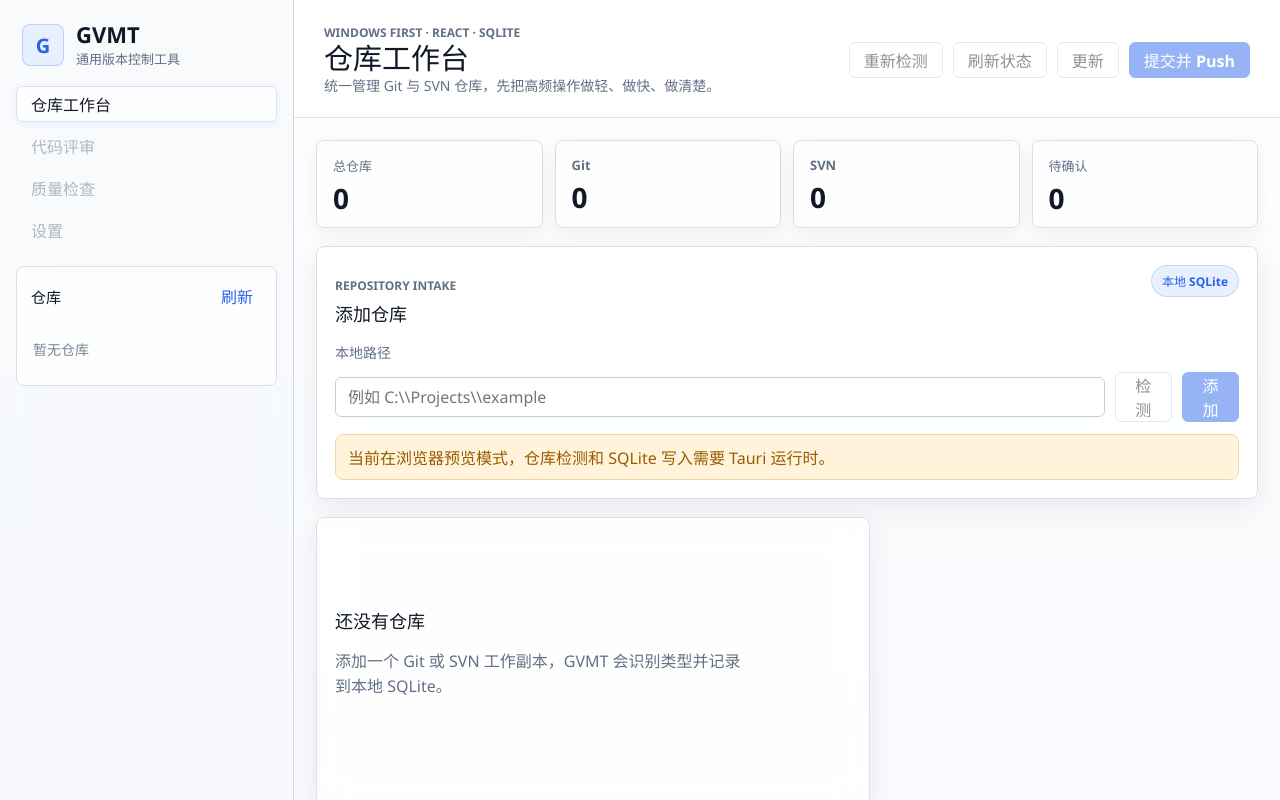
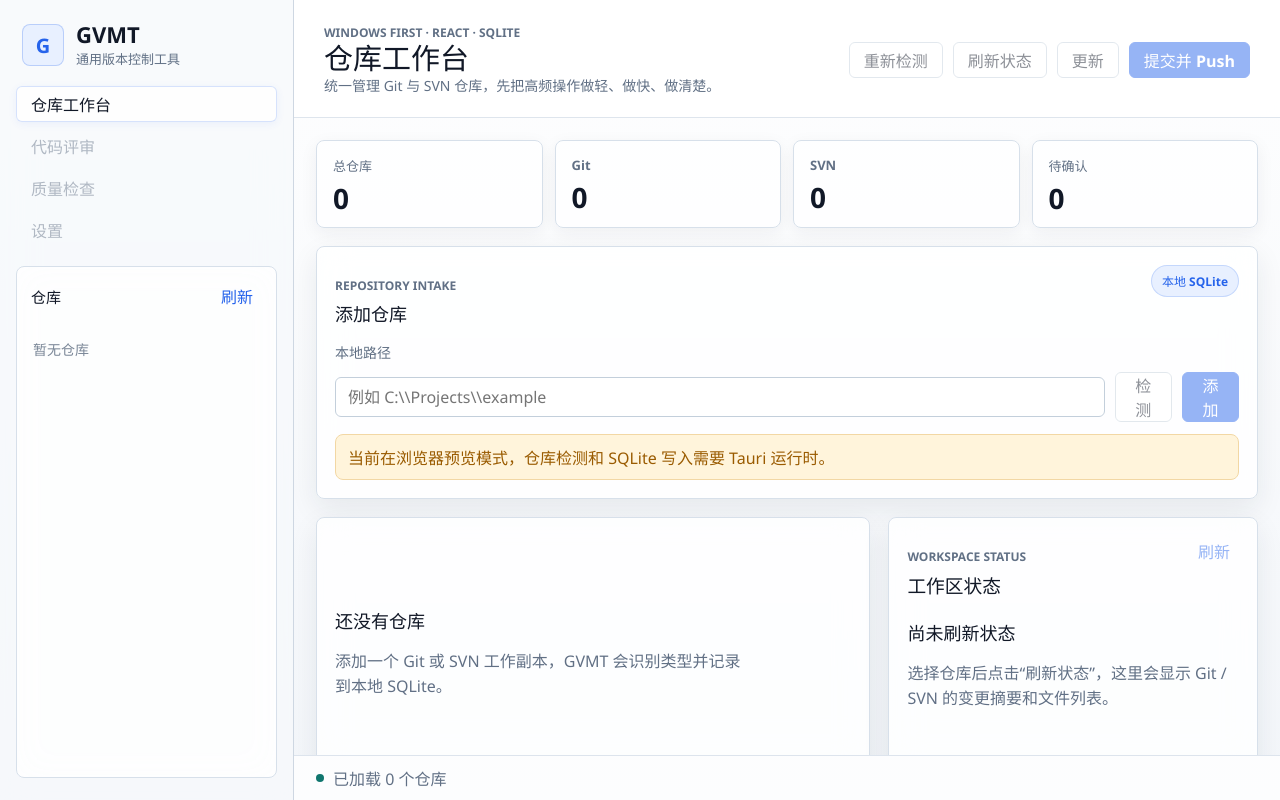
Before and after one commit to FlowerDrunk/GVMT, a React (Vite) app: page / in a window 1280 px wide. Shown: the top 800 px of the page. Built offline with nearby package versions, Linux system fonts and the light colour scheme.

Commit message:
优化状态提示和滚动布局

```diff
--- a/src/styles.css
+++ b/src/styles.css
@@ -33,10 +33,15 @@
 body {
   margin: 0;
   min-width: 960px;
-  min-height: 100vh;
+  height: 100vh;
+  overflow: hidden;
   background:
     linear-gradient(180deg, rgba(255, 255, 255, 0.9), rgba(243, 246, 250, 0.94)),
     #f3f6fa;
+}
+
+#root {
+  height: 100vh;
 }
 
 button,
@@ -97,7 +102,8 @@ input:focus {
 .app-shell {
   display: grid;
   grid-template-columns: 294px minmax(0, 1fr);
-  min-height: 100vh;
+  height: 100vh;
+  min-height: 0;
 }
 
 .sidebar {
@@ -108,6 +114,7 @@ input:focus {
   background: rgba(246, 249, 252, 0.78);
   padding: 22px 16px;
   backdrop-filter: blur(18px);
+  min-height: 0;
 }
 
 .brand {
@@ -183,7 +190,11 @@ input:focus {
 }
 
 .sidebar .panel {
-  align-self: start;
+  display: grid;
+  grid-template-rows: auto minmax(0, 1fr);
+  align-self: stretch;
+  min-height: 0;
+  max-height: 100%;
   box-shadow: none;
 }
 
@@ -228,10 +239,30 @@ input:focus {
 
 .repo-list {
   display: grid;
+  align-content: start;
   gap: 8px;
-  max-height: calc(100vh - 250px);
-  overflow: auto;
+  overflow-y: auto;
+  overscroll-behavior: contain;
   padding: 0 10px 12px;
+  scrollbar-color: rgba(37, 99, 235, 0.44) transparent;
+  scrollbar-width: thin;
+}
+
+.repo-list::-webkit-scrollbar {
+  width: 6px;
+}
+
+.repo-list::-webkit-scrollbar-track {
+  background: transparent;
+}
+
+.repo-list::-webkit-scrollbar-thumb {
+  border-radius: 999px;
+  background: rgba(37, 99, 235, 0.42);
+}
+
+.repo-list::-webkit-scrollbar-thumb:hover {
+  background: rgba(37, 99, 235, 0.62);
 }
 
 .repo-item {
@@ -274,6 +305,7 @@ input:focus {
   display: grid;
   grid-template-rows: auto 1fr auto;
   min-width: 0;
+  min-height: 0;
 }
 
 .topbar {
@@ -327,7 +359,32 @@ input:focus {
   grid-template-columns: minmax(430px, 1.2fr) minmax(320px, 0.8fr);
   grid-auto-rows: min-content;
   gap: 18px;
+  min-height: 0;
+  overflow-y: auto;
+  overscroll-behavior: contain;
   padding: 22px;
+  scrollbar-color: rgba(97, 112, 133, 0.34) rgba(255, 255, 255, 0.28);
+  scrollbar-width: auto;
+}
+
+.content-grid::-webkit-scrollbar {
+  width: 12px;
+}
+
+.content-grid::-webkit-scrollbar-track {
+  background: rgba(255, 255, 255, 0.32);
+}
+
+.content-grid::-webkit-scrollbar-thumb {
+  border: 3px solid rgba(255, 255, 255, 0.32);
+  border-radius: 999px;
+  background: rgba(97, 112, 133, 0.42);
+  background-clip: padding-box;
+}
+
+.content-grid::-webkit-scrollbar-thumb:hover {
+  background: rgba(97, 112, 133, 0.62);
+  background-clip: padding-box;
 }
 
 .stats-strip {
@@ -368,6 +425,19 @@ input:focus {
 }
 
 .add-panel {
+  grid-column: 1 / -1;
+}
+
+.detail-panel {
+  grid-column: 1;
+}
+
+.status-panel {
+  grid-column: 2;
+  min-height: 100%;
+}
+
+.roadmap-panel {
   grid-column: 1 / -1;
 }
 
@@ -530,13 +600,9 @@ input:focus {
   line-height: 1.6;
 }
 
-.status-panel {
-  grid-column: 1 / -1;
-}
-
 .change-summary {
   display: grid;
-  grid-template-columns: repeat(4, minmax(110px, 1fr));
+  grid-template-columns: repeat(2, minmax(110px, 1fr));
   gap: 10px;
   margin-top: 16px;
 }
@@ -565,9 +631,30 @@ input:focus {
 .change-list {
   display: grid;
   gap: 8px;
-  max-height: 300px;
-  overflow: auto;
+  max-height: 360px;
+  overflow-y: auto;
+  overscroll-behavior: contain;
   margin-top: 14px;
+  padding-right: 2px;
+  scrollbar-color: rgba(37, 99, 235, 0.38) transparent;
+  scrollbar-width: thin;
+}
+
+.change-list::-webkit-scrollbar {
+  width: 7px;
+}
+
+.change-list::-webkit-scrollbar-track {
+  background: transparent;
+}
+
+.change-list::-webkit-scrollbar-thumb {
+  border-radius: 999px;
+  background: rgba(37, 99, 235, 0.32);
+}
+
+.change-list::-webkit-scrollbar-thumb:hover {
+  background: rgba(37, 99, 235, 0.52);
 }
 
 .change-row {
@@ -685,4 +772,10 @@ input:focus {
   .stats-strip {
     grid-template-columns: repeat(2, minmax(160px, 1fr));
   }
+
+  .detail-panel,
+  .status-panel,
+  .roadmap-panel {
+    grid-column: 1;
+  }
 }
```
Also changed, not shown: 1 other file (tests, documents, lock files or other folders).
